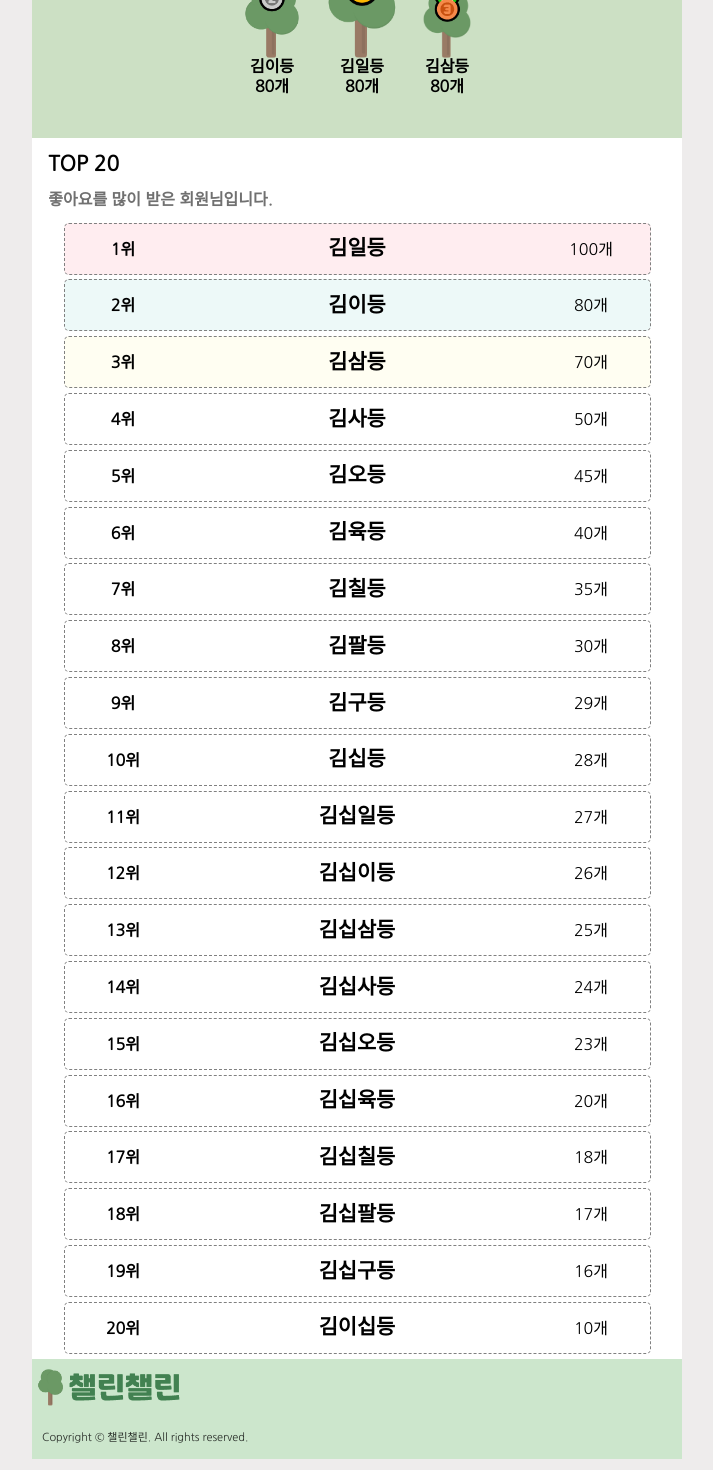
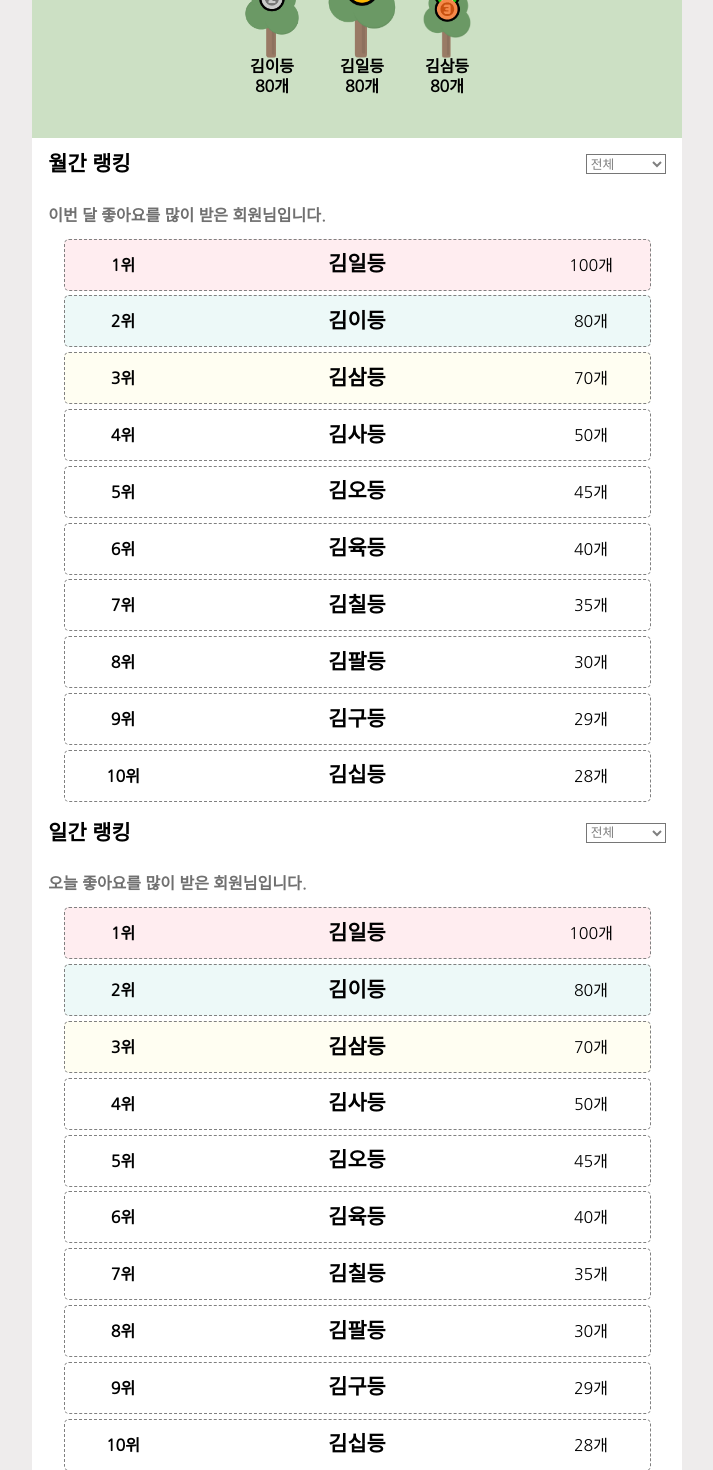
Before and after one commit to challen-challen/Frontend, a React (Create React App) app: page /ranking in a window 1280 px wide. Shown: the part 200-1670 px from the top of the page, without its empty margins (283-996 px from the left). Built offline with nearby package versions, Linux system fonts and the light colour scheme; a web font is replaced by a local one.

Commit message:
fix: 랭킹 월간, 일간으로 변경

```diff
--- a/src/components/Rankging/Ranking.js
+++ b/src/components/Rankging/Ranking.js
@@ -7,22 +7,22 @@ import ranking3 from '../util/image/ranking3.png'
 import rankingdummy from './rankingdata.json';
 
 function Ranking() {
-    const [sort, setSort] = useState('month')
-    const onChangeSort = (e) => {
-        setSort(e.target.value)
+    const [sortMonth, setSortMonth] = useState('all')
+    const [sortDaily, setSortDaily] = useState('all')
+    const onChangeSortMonth = (e) => {
+        setSortMonth(e.target.value)
+        console.log(e.target.value)
+    }
+    const onChangeSortDaily = (e) => {
+        setSortDaily(e.target.value)
         console.log(e.target.value)
     }
     const {data} = rankingdummy
 
     return (
         <Container>
-            <TitleWrapper>
-            <Title>챌린지 랭킹</Title>
-            <SortSelect value={sort} onChange={e => onChangeSort(e)}>
-                <option value="month">월간랭킹</option>
-                <option value="day">일간랭킹</option>
-            </SortSelect>
-            </TitleWrapper>
+
+            <Title>종합 챌린지 랭킹</Title>
             <Top3Wrapper>
                 <RankingItem>
                     <img src={ranking2} alt="ranking2" style={{width: '80px'}}/>
@@ -40,11 +40,34 @@ function Ranking() {
                     <Like>{data[1].like}개</Like>
                 </RankingItem>
             </Top3Wrapper>
-            <Title>TOP 20</Title>
-            <Desc>좋아요를 많이 받은 회원님입니다.</Desc>
-            {data.map(({id, like},index)=>
+            <TitleWrapper>
+                <Title>월간 랭킹</Title>
+                <SortSelect value={sortMonth} onChange={e => onChangeSortMonth(e)}>
+                <option value="all">전체</option>
+                <option value="electricity">전기부문</option>
+                    <option value="traffic">교통부문</option>
+                    <option value="airconditioning">냉난방부문</option>
+                    <option value="resource">자원부문</option>
+            </SortSelect>
+            </TitleWrapper>
+            <Desc>이번 달 좋아요를 많이 받은 회원님입니다.</Desc>
+            {data.map(({id, like}, index) =>
                 <RankingList index={index} id={id} like={like} key={id}/>
-                )}
+            )}
+            <TitleWrapper>
+            <Title>일간 랭킹</Title>
+            <SortSelect value={sortDaily} onChange={e => onChangeSortDaily(e)}>
+                <option value="all">전체</option>
+                <option value="electricity">전기부문</option>
+                <option value="traffic">교통부문</option>
+                <option value="airconditioning">냉난방부문</option>
+                <option value="resource">자원부문</option>
+            </SortSelect>
+        </TitleWrapper>
+            <Desc>오늘 좋아요를 많이 받은 회원님입니다.</Desc>
+            {data.map(({id, like}, index) =>
+                <RankingList index={index} id={id} like={like} key={id}/>
+            )}
         </Container>
     );
 }
@@ -74,7 +97,7 @@ margin: 2vh auto;
 width: 95%;
 font-size: 1.3rem;
 `;
-const Desc= styled.div`
+const Desc = styled.div`
 font-weight: bold;
 margin: 2vh auto;
 width: 95%;
--- a/src/components/Rankging/rankingdata.json
+++ b/src/components/Rankging/rankingdata.json
@@ -54,56 +54,6 @@
       "id": "김십등",
       "ranking": "10",
       "like": "28"
-    },
-    {
-      "id": "김십일등",
-      "ranking": "11",
-      "like": "27"
-    },
-    {
-      "id": "김십이등",
-      "ranking": "10",
-      "like": "26"
-    },
-    {
-      "id": "김십삼등",
-      "ranking": "10",
-      "like": "25"
-    },
-    {
-      "id": "김십사등",
-      "ranking": "10",
-      "like": "24"
-    },
-    {
-      "id": "김십오등",
-      "ranking": "10",
-      "like": "23"
-    },
-    {
-      "id": "김십육등",
-      "ranking": "10",
-      "like": "20"
-    },
-    {
-      "id": "김십칠등",
-      "ranking": "10",
-      "like": "18"
-    },
-    {
-      "id": "김십팔등",
-      "ranking": "10",
-      "like": "17"
-    },
-    {
-      "id": "김십구등",
-      "ranking": "10",
-      "like": "16"
-    },
-    {
-      "id": "김이십등",
-      "ranking": "10",
-      "like": "10"
     }
   ]
 }
```
